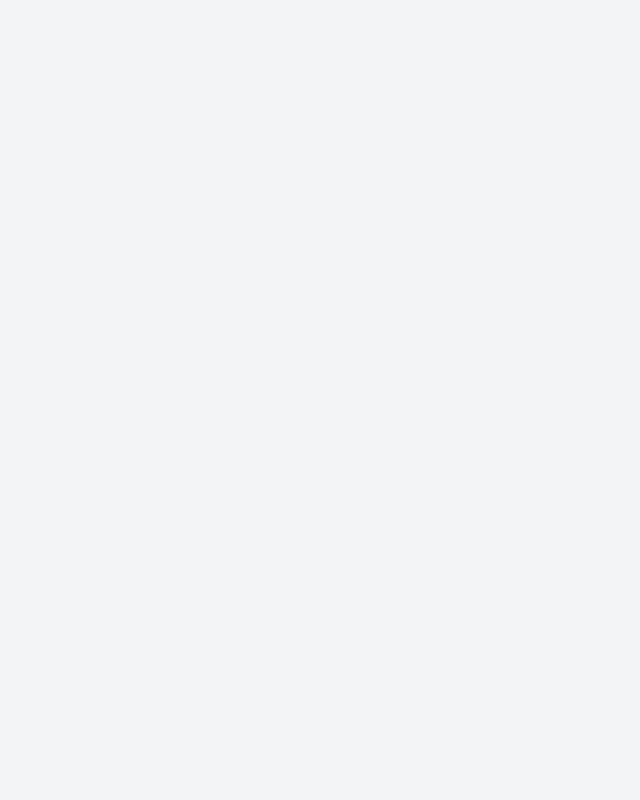
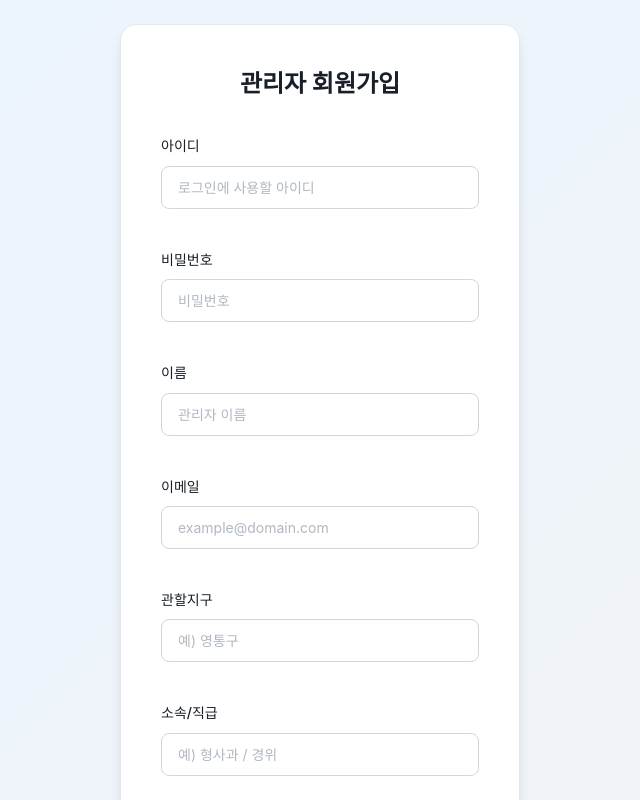
Before and after one commit to Korea-Traffic-Solution/frontend, a React (Vite) app: page /signup in a window 1280 px wide. Before the commit this address had no page. Shown: the top 800 px of the page, without its empty margins (320-960 px from the left). Built offline with nearby package versions, Linux system fonts and the light colour scheme.

Commit message:
add-signup

```diff
--- a/src/App.tsx
+++ b/src/App.tsx
@@ -1,6 +1,8 @@
+// src/App.tsx
 import { BrowserRouter, Routes, Route, Navigate } from 'react-router-dom';
 import React from 'react';
 import Login from './pages/Login';
+import Signup from './pages/SignUp';
 import Home from './pages/Home';
 import ReportList from './pages/ReportList';
 import ReportDetail from './pages/ReportDetail';
@@ -18,9 +20,12 @@ function App() {
   return (
     <BrowserRouter>
       <Routes>
+        {/* 공개 라우트 */}
         <Route path="/" element={<Navigate to="/login" replace />} />
         <Route path="/login" element={<Login />} />
+        <Route path="/signup" element={<Signup />} /> {/* ✅ /signup 경로 등록 */}
 
+        {/* 보호된 라우트 */}
         <Route
           path="/main"
           element={
@@ -77,6 +82,9 @@ function App() {
             </ProtectedRoute>
           }
         />
+
+        {/* 404 */}
+        <Route path="*" element={<div>404</div>} />
       </Routes>
     </BrowserRouter>
   );
--- a/src/pages/Login.tsx
+++ b/src/pages/Login.tsx
@@ -1,3 +1,4 @@
+// src/pages/Login.tsx
 import { useState } from 'react';
 import axios from '../api/axios';
 import { useNavigate } from 'react-router-dom';
@@ -13,22 +14,14 @@ export default function Login() {
       alert('아이디와 비밀번호를 입력해주세요.');
       return;
     }
-
     setIsLoading(true);
     try {
-      const res = await axios.post('/auth/login', {
-        loginId: id,
-        password: password,
-      });
-
-      console.log('✅ 로그인 응답:', res.data);
-
+      const res = await axios.post('/auth/login', { loginId: id, password });
       const token = res.data?.results?.[0]?.token;
       if (!token) {
         alert('토큰이 존재하지 않습니다.');
         return;
       }
-
       localStorage.setItem('token', token);
       alert('로그인 성공');
       navigate('/main');
@@ -41,16 +34,13 @@ export default function Login() {
   };
 
   const handleKeyPress = (e: React.KeyboardEvent) => {
-    if (e.key === 'Enter') {
-      handleLogin();
-    }
+    if (e.key === 'Enter') handleLogin();
   };
 
   return (
     <div className="login-container">
       <div className="login-card">
         <h1 className="login-title">관리자 로그인</h1>
-
         <div className="login-form">
           <div className="form-group">
             <label className="form-label">아이디</label>
@@ -64,7 +54,6 @@ export default function Login() {
               disabled={isLoading}
             />
           </div>
-
           <div className="form-group">
             <label className="form-label">비밀번호</label>
             <input
@@ -78,14 +67,15 @@ export default function Login() {
             />
           </div>
 
-          <button
-            className="btn btn-primary btn-lg"
-            onClick={handleLogin}
-            disabled={isLoading}
-            style={{ width: '100%', marginTop: '8px' }}
-          >
+          <button className="btn btn-primary btn-lg" onClick={handleLogin} disabled={isLoading} style={{ width: '100%', marginTop: 8 }}>
             {isLoading ? '로그인 중...' : '로그인'}
           </button>
+
+          <div style={{ marginTop: 12, textAlign: 'center' }}>
+            <button className="btn btn-link" onClick={() => navigate('/signup')} disabled={isLoading}>
+              회원가입
+            </button>
+          </div>
         </div>
       </div>
     </div>
--- /dev/null
+++ b/src/pages/Signup.tsx
@@ -0,0 +1,146 @@
+// src/pages/Signup.tsx
+import { useState } from 'react';
+import axios from '../api/axios';
+import { useNavigate } from 'react-router-dom';
+
+export default function Signup() {
+  const [loginId, setLoginId] = useState('');
+  const [password, setPassword] = useState('');
+  const [name, setName] = useState('');
+  const [region, setRegion] = useState('');       // 관할지구 (예: 영통구)
+  const [email, setEmail] = useState('');
+  const [classname, setClassname] = useState(''); // 소속/직급 등
+  const [isLoading, setIsLoading] = useState(false);
+  const navigate = useNavigate();
+
+  const handleSignup = async () => {
+  if (!loginId.trim() || !password.trim() || !name.trim() || !region.trim() || !email.trim() || !classname.trim()) {
+    alert('모든 항목을 입력해주세요.');
+    return;
+  }
+  if (password.length < 6) {
+    alert('비밀번호는 최소 6자 이상이어야 합니다.');
+    return;
+  }
+
+  if (!/^\S+@\S+\.\S+$/.test(email)) {
+    alert('이메일 형식이 올바르지 않습니다.');
+    return;
+  }
+
+  setIsLoading(true);
+  try {
+    await axios.post('/auth/signup', { loginId, password, name, region, email, classname });
+    alert('회원가입 성공! 로그인 해주세요.');
+    navigate('/login');
+  } catch (err: any) {
+    const msg = err?.response?.data?.status?.message || '회원가입에 실패했습니다.';
+    alert(msg);
+  } finally {
+    setIsLoading(false);
+  }
+};
+
+  const onEnter = (e: React.KeyboardEvent) => {
+    if (e.key === 'Enter') handleSignup();
+  };
+
+  return (
+    <div className="login-container">
+      <div className="login-card">
+        <h1 className="login-title">관리자 회원가입</h1>
+
+        <div className="login-form">
+          <div className="form-group">
+            <label className="form-label">아이디</label>
+            <input
+              className="form-input"
+              value={loginId}
+              onChange={(e) => setLoginId(e.target.value)}
+              onKeyPress={onEnter}
+              disabled={isLoading}
+              placeholder="로그인에 사용할 아이디"
+            />
+          </div>
+
+          <div className="form-group">
+            <label className="form-label">비밀번호</label>
+            <input
+              type="password"
+              className="form-input"
+              value={password}
+              onChange={(e) => setPassword(e.target.value)}
+              onKeyPress={onEnter}
+              disabled={isLoading}
+              placeholder="비밀번호"
+            />
+          </div>
+
+          <div className="form-group">
+            <label className="form-label">이름</label>
+            <input
+              className="form-input"
+              value={name}
+              onChange={(e) => setName(e.target.value)}
+              onKeyPress={onEnter}
+              disabled={isLoading}
+              placeholder="관리자 이름"
+            />
+          </div>
+
+          <div className="form-group">
+            <label className="form-label">이메일</label>
+            <input
+              type="email"
+              className="form-input"
+              value={email}
+              onChange={(e) => setEmail(e.target.value)}
+              onKeyPress={onEnter}
+              disabled={isLoading}
+              placeholder="example@domain.com"
+            />
+          </div>
+
+          <div className="form-group">
+            <label className="form-label">관할지구</label>
+            <input
+              className="form-input"
+              value={region}
+              onChange={(e) => setRegion(e.target.value)}
+              onKeyPress={onEnter}
+              disabled={isLoading}
+              placeholder="예) 영통구"
+            />
+          </div>
+
+          <div className="form-group">
+            <label className="form-label">소속/직급</label>
+            <input
+              className="form-input"
+              value={classname}
+              onChange={(e) => setClassname(e.target.value)}
+              onKeyPress={onEnter}
+              disabled={isLoading}
+              placeholder="예) 형사과 / 경위"
+            />
+          </div>
+
+          <button
+            className="btn btn-primary btn-lg"
+            onClick={handleSignup}
+            disabled={isLoading}
+            style={{ width: '100%', marginTop: 8 }}
+          >
+            {isLoading ? '가입 중...' : '회원가입'}
+          </button>
+
+          <div style={{ marginTop: 12, textAlign: 'center' }}>
+            <button className="btn btn-link" onClick={() => navigate('/login')} disabled={isLoading}>
+              로그인으로 돌아가기
+            </button>
+          </div>
+        </div>
+      </div>
+    </div>
+  );
+}
--- a/src/pages/Statistics.tsx
+++ b/src/pages/Statistics.tsx
@@ -1,4 +1,3 @@
-// src/pages/Statistics.tsx
 import { useEffect, useState } from 'react';
 import axios from '../api/axios';
 import { useNavigate } from 'react-router-dom';
```
Also changed, not shown: src/pages/ReportDetail.tsx (+90 -45 lines). Lines whose indentation alone changed are shown as unchanged.
